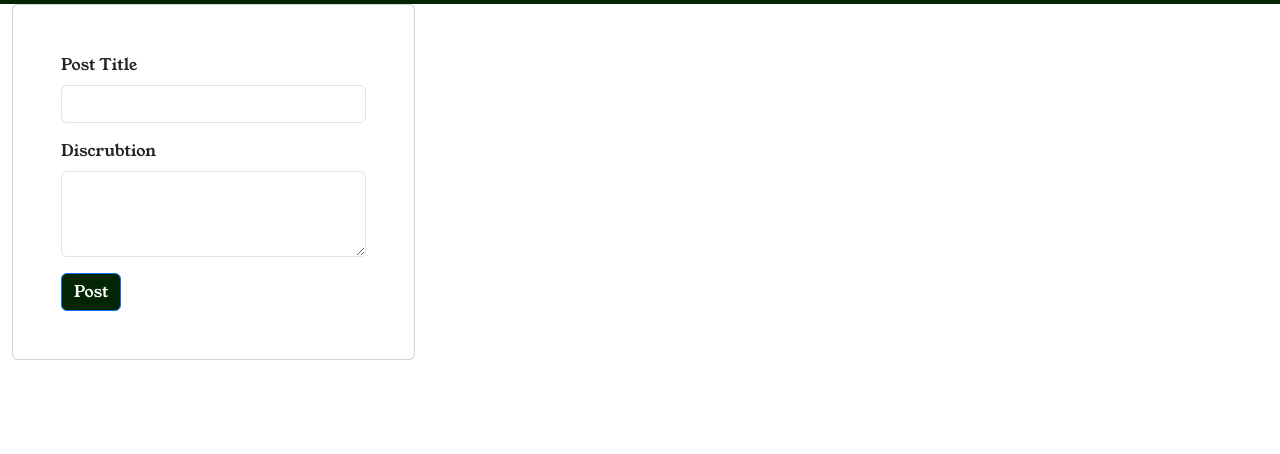
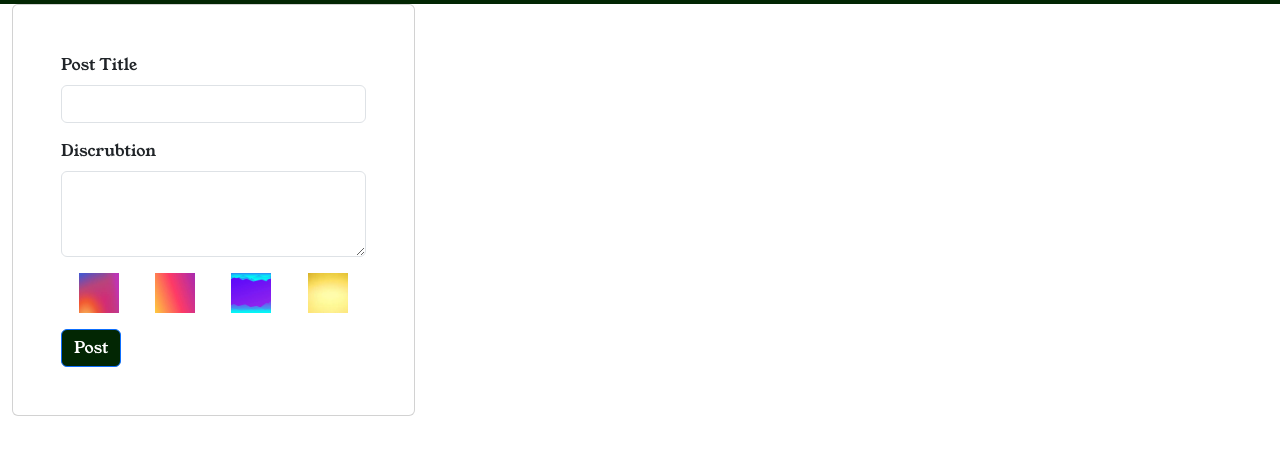
Before and after one commit to Waqasahmed15/Post-App, a plain HTML site: page index.html in a window 1280 px wide. Shown: the part 76-530 px from the top of the page. Drawn offline with nearby package versions, Linux system fonts and the light colour scheme; some packages are replaced by stand-ins of ours; a script that the page names is missing.

Commit message:
complete post app الحمدللہ

```diff
--- a/index.html
+++ b/index.html
@@ -47,7 +47,34 @@
                   rows="3"
                 ></textarea>
               </div>
-
+              <div class="mb-3">
+                <div class="images-list d-flex">
+                  <img
+                    class="bg-image"
+                    onclick="selectImage('images/1.jpeg')"
+                    src="images/1.jpeg"
+                    alt=""
+                  />
+                  <img
+                    class="bg-image"
+                    onclick="selectImage('images/2.jpeg')"
+                    src="images/2.jpeg"
+                    alt=""
+                  />
+                  <img
+                    class="bg-image"
+                    onclick="selectImage('images/3.jpeg')"
+                    src="images/3.jpeg"
+                    alt=""
+                  />
+                  <img
+                    class="bg-image"
+                    onclick="selectImage('images/4.jpeg')"
+                    src="images/4.jpeg"
+                    alt=""
+                  />
+                </div>
+              </div>
               <button type="submit" class="btn btn-primary" onclick="addPost()">
                 Post
               </button>
--- a/postapp.js
+++ b/postapp.js
@@ -1,3 +1,4 @@
+var backgroundImage = "";
 function addPost() {
   var title = document.getElementById("title");
   var discrubtion = document.getElementById("discrubtion");
@@ -8,7 +9,7 @@ function addPost() {
         <div class="card-header">
           @post
         </div>
-        <div class="card-body">
+        <div style="background-image: url(${backgroundImage})" class="card-body">
 
         <blockquote class="blockquote mb-2">
           <p>${title.value}</p>
@@ -26,3 +27,12 @@ function addPost() {
     });
   }
 }
+
+function selectImage(src) {
+  backgroundImage = src;
+  var bgImage = document.getElementsByClassName("bg-image");
+  for (i = 0; i < bgImage.length; i++) {
+    bgImage[i].className = "bg-image";
+  }
+  event.target.className += " images-list-selected";
+}
--- a/style.css
+++ b/style.css
@@ -34,6 +34,22 @@
   width: 460px !important;
   background-color: #022603 !important;
 }
+.images-list {
+  justify-content: space-around;
+}
+.images-list > img {
+  width: 40px;
+  height: 40px;
+}
+.images-list-selected {
+  border: 4px solid #022603;
+  border-radius: 4px;
+}
+
+.card-body {
+  background-size: cover;
+  background-position: center;
+}
 @media only screen and (max-width: 500px) {
   .main {
     padding: 10px 4px !important;
```
Also changed, not shown: images/1.jpeg (added), images/2.jpeg (added), images/3.jpeg (added), images/4.jpeg (added).
